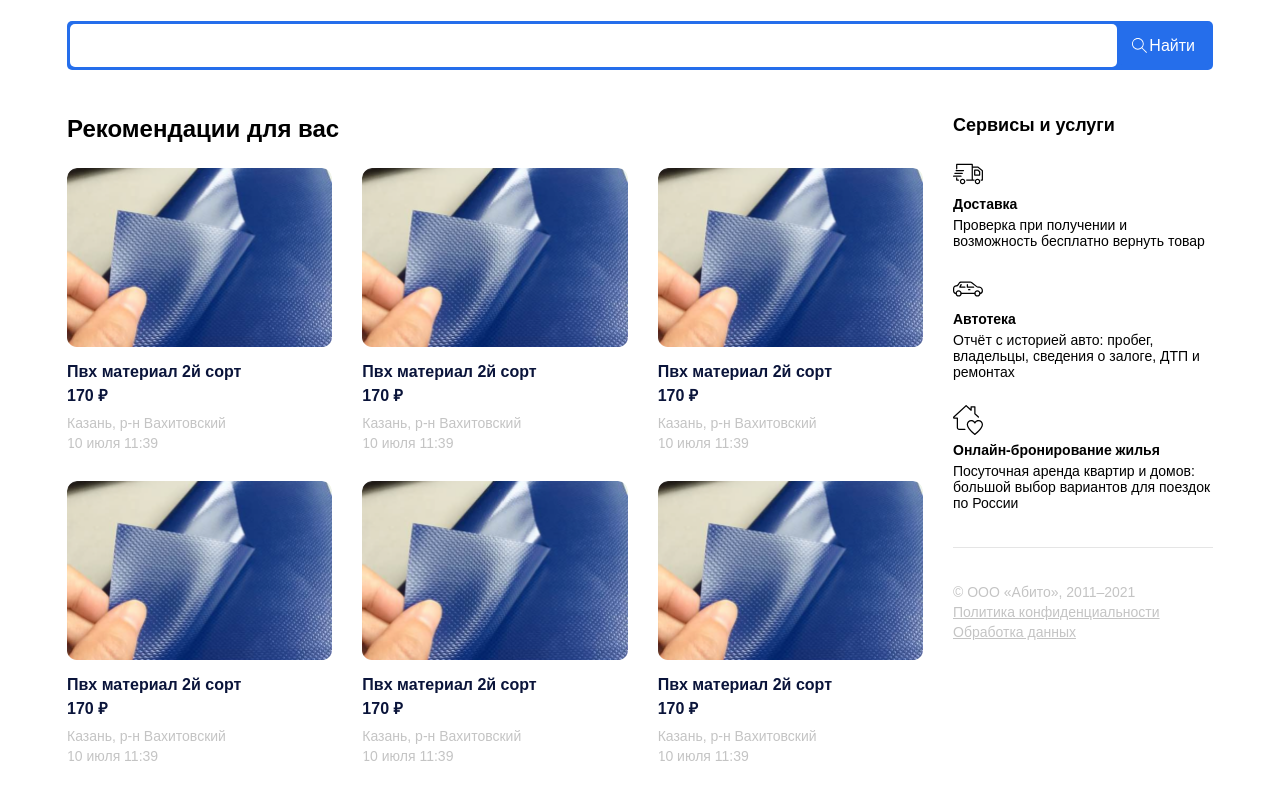
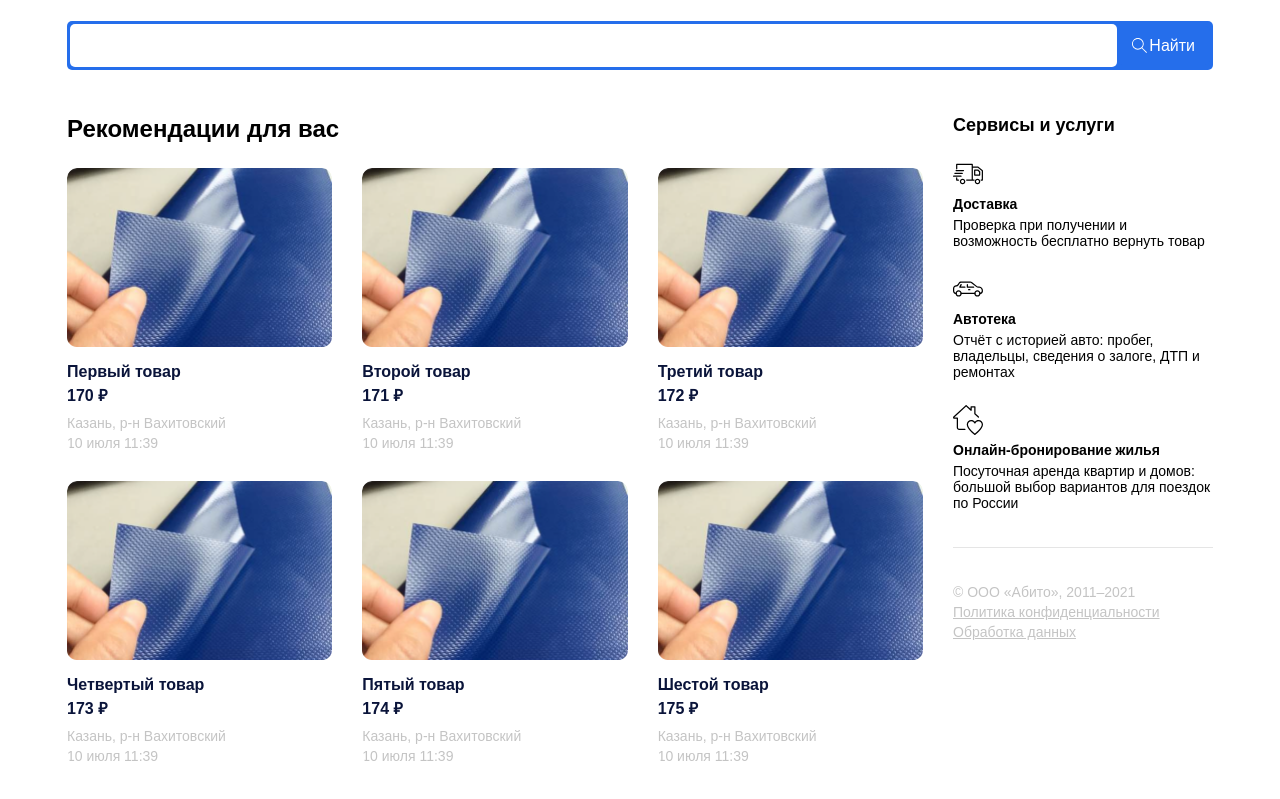
Before and after one commit to julia-pop/Abito, a plain HTML site: page index.html in a window 1280 px wide. Shown: the part 69-868 px from the top of the page. Drawn offline with Linux system fonts and the light colour scheme.

Commit message:
lesson 3

```diff
--- a/index.html
+++ b/index.html
@@ -5,6 +5,7 @@
     <meta charset="UTF-8">
     <meta name="viewport" content="width=device-width, initial-scale=1.0">
     <link rel="stylesheet" href="./style.css">
+    <script src="./script.js" defer></script>
     <title>Abito</title>
 </head>
 
@@ -47,7 +48,7 @@
                         <h2 class="content-main__title">Рекомендации для вас</h2>
 
                         <div class="content-main__list">
-                            <a href="/product.html" class="content-main__list-item">
+                            <!-- <a href="/product.html" class="content-main__list-item">
                                 <div class="content-main__list-item--img">
                                     <img src="./image/card-img.png" alt="card-img">
                                 </div>
@@ -171,7 +172,7 @@
                                         10 июля 11:39
                                     </span>
                                 </div>
-                            </a>
+                            </a> -->
 
                         </div>
 
@@ -206,7 +207,8 @@
                                         alt="side-info-3">
                                     <h5 class="content-side__list-item--title">Онлайн-бронирование жилья</h5>
                                     <p class="content-side__list-item--text">
-                                        Посуточная аренда квартир и домов: большой выбор вариантов для поездок по России
+                                        Посуточная аренда квартир и домов: большой выбор вариантов для поездок по
+                                        России
                                     </p>
 
                                 </div>
--- /dev/null
+++ b/script.js
@@ -0,0 +1,99 @@
+const searchBtn = document.querySelector('.search-btn')
+const searchInput = document.querySelector('.search-box input')
+const cardWrapper = document.querySelector('.content-main__list')
+
+const cardArray = [
+    {
+        id: 0,
+        title: 'Первый товар',
+        price: '170 ₽',
+        address: 'Казань, р-н Вахитовский',
+        date: '10 июля 11:39',
+        img: './image/card-img.png',
+    },
+
+    {
+        id: 1,
+        title: 'Второй товар',
+        price: '171 ₽',
+        address: 'Казань, р-н Вахитовский',
+        date: '10 июля 11:39',
+        img: './image/card-img.png',
+    },
+
+    {
+        id: 2,
+        title: 'Третий товар',
+        price: '172 ₽',
+        address: 'Казань, р-н Вахитовский',
+        date: '10 июля 11:39',
+        img: './image/card-img.png',
+    },
+
+    {
+        id: 3,
+        title: 'Четвертый товар',
+        price: '173 ₽',
+        address: 'Казань, р-н Вахитовский',
+        date: '10 июля 11:39',
+        img: './image/card-img.png',
+    },
+
+    {
+        id: 4,
+        title: 'Пятый товар',
+        price: '174 ₽',
+        address: 'Казань, р-н Вахитовский',
+        date: '10 июля 11:39',
+        img: './image/card-img.png',
+    },
+
+    {
+        id: 5,
+        title: 'Шестой товар',
+        price: '175 ₽',
+        address: 'Казань, р-н Вахитовский',
+        date: '10 июля 11:39',
+        img: './image/card-img.png',
+    }
+
+]
+
+const render = (cardList) => {
+    cardWrapper.innerHTML = ''
+
+    cardList.forEach((item) => {
+        cardWrapper.insertAdjacentHTML('beforeend', `
+            <a href="/product.html" class="content-main__list-item">
+                <div class="content-main__list-item--img">
+                    <img src="${item.img}" alt="${item.title}">
+                </div>
+
+                <h5 class="content-main__list-item--title"> ${item.title}</h5>
+                <strong class="content-main__list-item--price">${item.price}</strong>
+
+                <div class="content-main__list-item--desc-box">
+                    <span class="content-main__list-item--desc">${item.address}</span>
+                    <span class="content-main__list-item--desc">${item.date}</span>
+                </div>
+            </a>
+        `)
+    })
+}
+
+const filteredArray = (array, value) => {
+    return array.filter((item) => {
+        return item.title.includes(value) || item.price.includes(value)
+    })
+
+}
+
+cardWrapper.style.justifyContent = 'flex-start'
+cardWrapper.style.gap = '30px'
+
+render(cardArray)
+
+searchBtn.addEventListener('click', () => {
+    render(filteredArray(cardArray, searchInput.value))
+
+})
```
